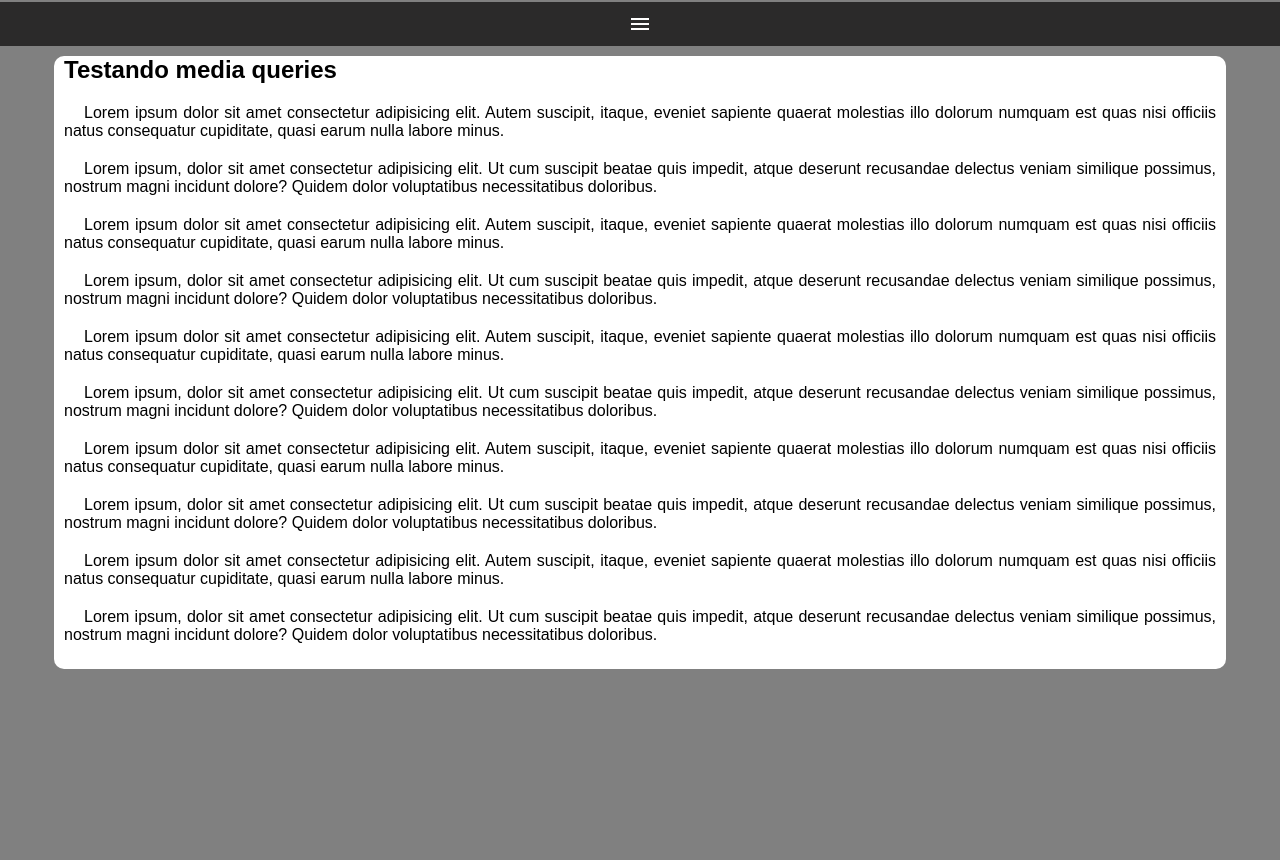
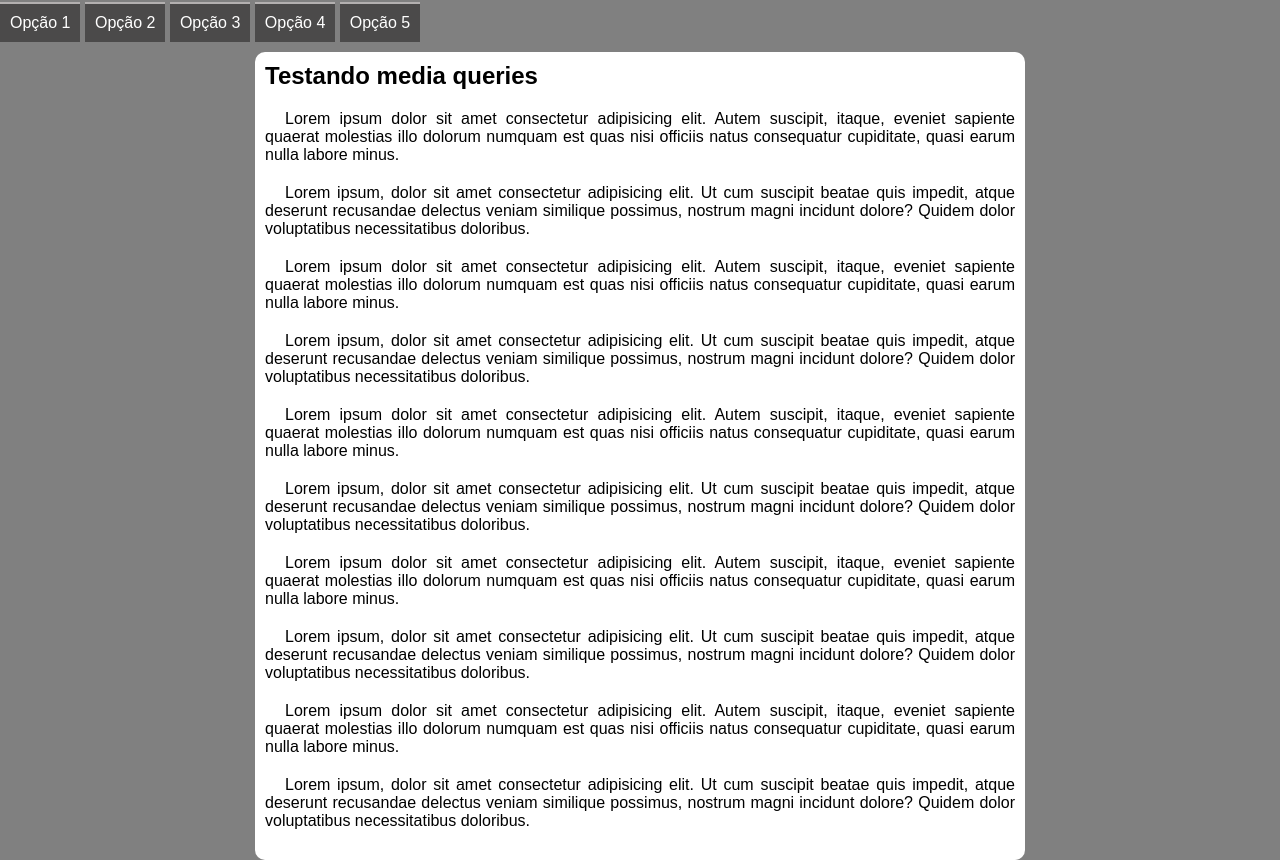
Before and after one commit to Botor01/html-css, a plain HTML site: page css/media-querie/mq005/index.html in a window 1280 px wide. Shown: the part 55-915 px from the top of the page. Before the commit the page ends 800 px from the top, so only its background shows below. Drawn offline with Linux system fonts and the light colour scheme.

Commit message:
mq 005 actualized

```diff
--- /dev/null
+++ b/css/media-querie/mq005/estilos/media-query.css
@@ -0,0 +1,28 @@
+@charset "UTF-8";
+
+/*typical device breakpoints
+-------------------------------
+pequenas telas: até 600px
+celular: de 600px até 768px
+tablet: de 768px até 992px
+desktop: de 992px até 1200px
+grandes telas: acima de 1200px
+*/
+
+@media screen and (min-width: 768px) {
+    #burguer {
+        display: none;
+    }
+
+    menu {
+        display: block;
+    }
+
+    menu > ul > li {
+        display: inline-block;
+    }
+
+    main {
+        width: 750px;
+    }
+}
--- a/css/media-querie/mq005/estilos/style.css
+++ b/css/media-querie/mq005/estilos/style.css
@@ -6,7 +6,7 @@
     padding: 0px;
 }
 
-html, body{
+html, body {
     background-color: gray;
 }
 
@@ -20,7 +20,7 @@ header > h1 {
     text-align: center;
 }
 
-#burguer{
+#burguer {
     background-color: rgb(43, 42, 42);
     display: block;
     color: white;
@@ -56,14 +56,15 @@ menu > ul > li > a:hover {
     background-color: rgb(158, 157, 157);
 }
 
-main{
+main {
     width: 90vw;
     margin: auto;
     margin-top: 10px;
-    padding: 0px 10px 5px 10px;
+    padding: 10px;
     background-color: rgb(255, 255, 255);
     border-radius: 10px;
 }
+
 
 article > h2 {
     padding-bottom: 20px;
--- a/css/media-querie/mq005/index.html
+++ b/css/media-querie/mq005/index.html
@@ -1,5 +1,6 @@
 <!DOCTYPE html>
 <html lang="en">
+
 <head>
     <meta charset="UTF-8">
     <meta http-equiv="X-UA-Compatible" content="IE=edge">
@@ -7,9 +8,11 @@
     <title>media query</title>
     <link rel="stylesheet" href="https://fonts.googleapis.com/icon?family=Material+Icons">
     <link rel="stylesheet" href="estilos/style.css">
+    <link rel="stylesheet" href="estilos/media-query.css">
 
 </head>
-<body>
+
+<body onresize="mudouTamanho">
     <header>
         <h1>Meu site</h1>
         <i id="burguer" class="material-icons" onclick="clickMenu()">menu</i>
@@ -27,27 +30,59 @@
     <main>
         <article>
             <h2>Testando media queries</h2>
-            <p>Lorem ipsum dolor sit amet consectetur adipisicing elit. Autem suscipit, itaque, eveniet sapiente quaerat molestias illo dolorum numquam est quas nisi officiis natus consequatur cupiditate, quasi earum nulla labore minus.</p>
-            <p>Lorem ipsum, dolor sit amet consectetur adipisicing elit. Ut cum suscipit beatae quis impedit, atque deserunt recusandae delectus veniam similique possimus, nostrum magni incidunt dolore? Quidem dolor voluptatibus necessitatibus doloribus.</p><p>Lorem ipsum dolor sit amet consectetur adipisicing elit. Autem suscipit, itaque, eveniet sapiente quaerat molestias illo dolorum numquam est quas nisi officiis natus consequatur cupiditate, quasi earum nulla labore minus.</p>
-            <p>Lorem ipsum, dolor sit amet consectetur adipisicing elit. Ut cum suscipit beatae quis impedit, atque deserunt recusandae delectus veniam similique possimus, nostrum magni incidunt dolore? Quidem dolor voluptatibus necessitatibus doloribus.</p>
-            <p>Lorem ipsum dolor sit amet consectetur adipisicing elit. Autem suscipit, itaque, eveniet sapiente quaerat molestias illo dolorum numquam est quas nisi officiis natus consequatur cupiditate, quasi earum nulla labore minus.</p>
-            <p>Lorem ipsum, dolor sit amet consectetur adipisicing elit. Ut cum suscipit beatae quis impedit, atque deserunt recusandae delectus veniam similique possimus, nostrum magni incidunt dolore? Quidem dolor voluptatibus necessitatibus doloribus.</p>
-            <p>Lorem ipsum dolor sit amet consectetur adipisicing elit. Autem suscipit, itaque, eveniet sapiente quaerat molestias illo dolorum numquam est quas nisi officiis natus consequatur cupiditate, quasi earum nulla labore minus.</p>
-            <p>Lorem ipsum, dolor sit amet consectetur adipisicing elit. Ut cum suscipit beatae quis impedit, atque deserunt recusandae delectus veniam similique possimus, nostrum magni incidunt dolore? Quidem dolor voluptatibus necessitatibus doloribus.</p>
-            <p>Lorem ipsum dolor sit amet consectetur adipisicing elit. Autem suscipit, itaque, eveniet sapiente quaerat molestias illo dolorum numquam est quas nisi officiis natus consequatur cupiditate, quasi earum nulla labore minus.</p>
-            <p>Lorem ipsum, dolor sit amet consectetur adipisicing elit. Ut cum suscipit beatae quis impedit, atque deserunt recusandae delectus veniam similique possimus, nostrum magni incidunt dolore? Quidem dolor voluptatibus necessitatibus doloribus.</p>
+            <p>Lorem ipsum dolor sit amet consectetur adipisicing elit. Autem suscipit, itaque, eveniet sapiente quaerat
+                molestias illo dolorum numquam est quas nisi officiis natus consequatur cupiditate, quasi earum nulla
+                labore minus.</p>
+            <p>Lorem ipsum, dolor sit amet consectetur adipisicing elit. Ut cum suscipit beatae quis impedit, atque
+                deserunt recusandae delectus veniam similique possimus, nostrum magni incidunt dolore? Quidem dolor
+                voluptatibus necessitatibus doloribus.</p>
+            <p>Lorem ipsum dolor sit amet consectetur adipisicing elit. Autem suscipit, itaque, eveniet sapiente quaerat
+                molestias illo dolorum numquam est quas nisi officiis natus consequatur cupiditate, quasi earum nulla
+                labore minus.</p>
+            <p>Lorem ipsum, dolor sit amet consectetur adipisicing elit. Ut cum suscipit beatae quis impedit, atque
+                deserunt recusandae delectus veniam similique possimus, nostrum magni incidunt dolore? Quidem dolor
+                voluptatibus necessitatibus doloribus.</p>
+            <p>Lorem ipsum dolor sit amet consectetur adipisicing elit. Autem suscipit, itaque, eveniet sapiente quaerat
+                molestias illo dolorum numquam est quas nisi officiis natus consequatur cupiditate, quasi earum nulla
+                labore minus.</p>
+            <p>Lorem ipsum, dolor sit amet consectetur adipisicing elit. Ut cum suscipit beatae quis impedit, atque
+                deserunt recusandae delectus veniam similique possimus, nostrum magni incidunt dolore? Quidem dolor
+                voluptatibus necessitatibus doloribus.</p>
+            <p>Lorem ipsum dolor sit amet consectetur adipisicing elit. Autem suscipit, itaque, eveniet sapiente quaerat
+                molestias illo dolorum numquam est quas nisi officiis natus consequatur cupiditate, quasi earum nulla
+                labore minus.</p>
+            <p>Lorem ipsum, dolor sit amet consectetur adipisicing elit. Ut cum suscipit beatae quis impedit, atque
+                deserunt recusandae delectus veniam similique possimus, nostrum magni incidunt dolore? Quidem dolor
+                voluptatibus necessitatibus doloribus.</p>
+            <p>Lorem ipsum dolor sit amet consectetur adipisicing elit. Autem suscipit, itaque, eveniet sapiente quaerat
+                molestias illo dolorum numquam est quas nisi officiis natus consequatur cupiditate, quasi earum nulla
+                labore minus.</p>
+            <p>Lorem ipsum, dolor sit amet consectetur adipisicing elit. Ut cum suscipit beatae quis impedit, atque
+                deserunt recusandae delectus veniam similique possimus, nostrum magni incidunt dolore? Quidem dolor
+                voluptatibus necessitatibus doloribus.</p>
         </article>
     </main>
 
     <script>
+        function mudouTamanho () {
+            if (window.innerWidth >= 768) {
+                itens.style.display = 'block'
+            }
+            else {
+                itens.style.display = 'none'
+            }
+        }
+
         function clickMenu() {
-            if (itens.style.display == 'block'){
+            if (itens.style.display == 'block') {
                 itens.style.display = 'none'
             }
             else {
                 itens.style.display = 'block'
             }
         }
+
     </script>
 </body>
+
 </html>
```
